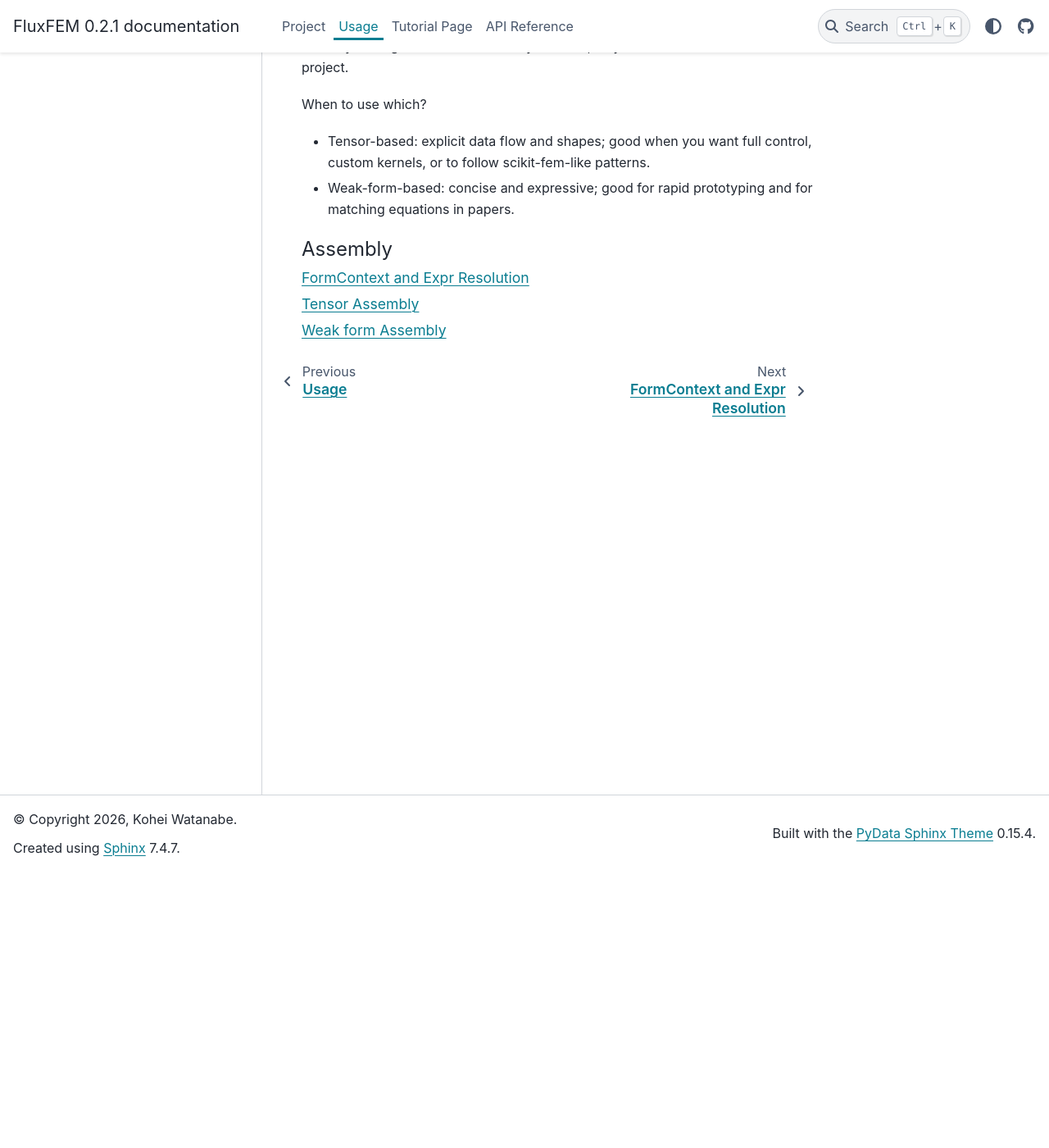
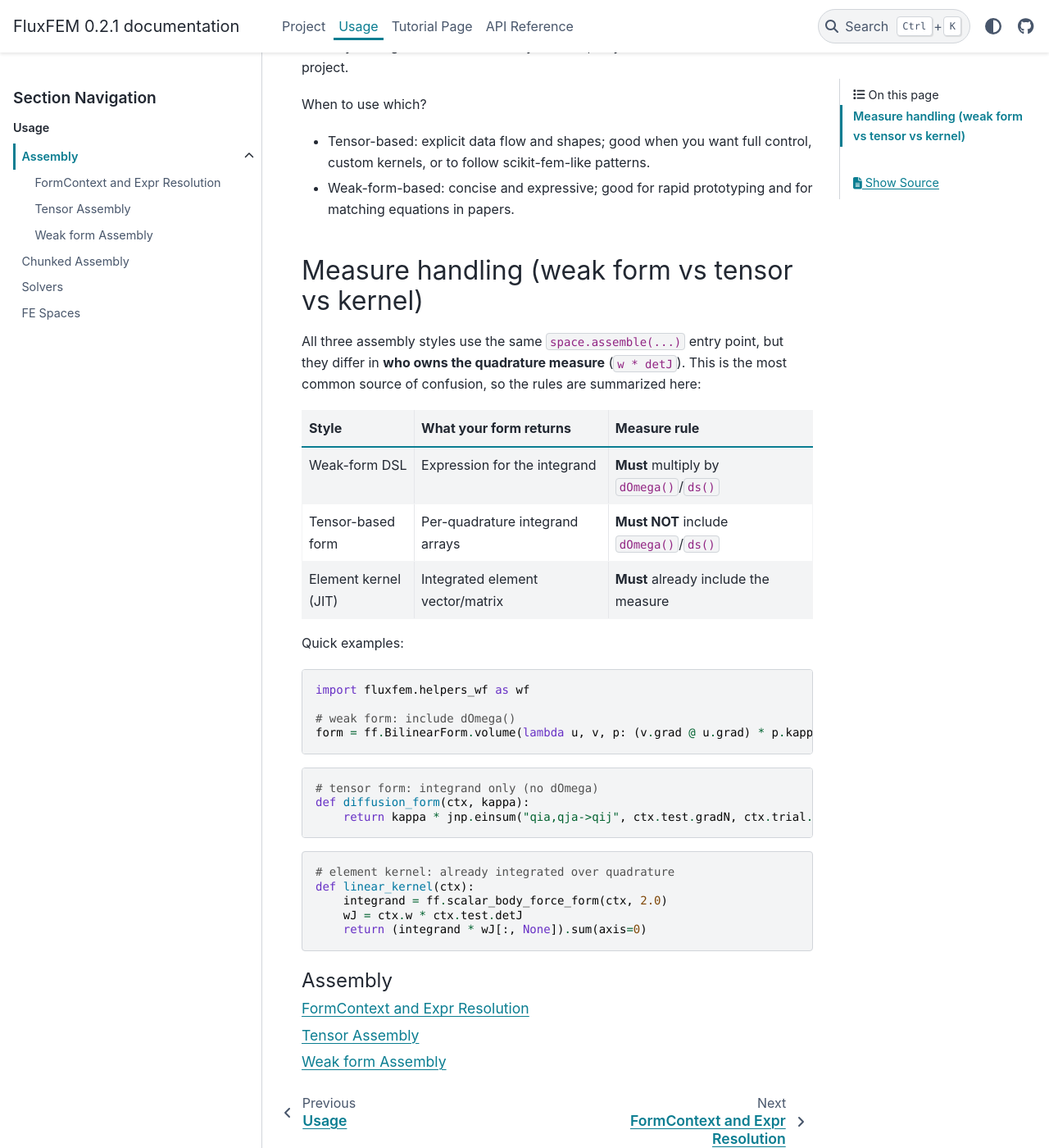
Before and after one commit to kevin-tofu/fluxfem, a Sphinx documentation site: the page built from docs/source/assembly.rst, in a window 1280 px wide and 1400 px high, scrolled down 337 px. Shown: the whole window at 82% size. Built offline with Sphinx 7.4.7 and the PyData theme 0.15.4, drawn with Linux system fonts in a browser that asks for light colours.

```diff
--- a/docs/source/api/core.rst
+++ b/docs/source/api/core.rst
@@ -61,8 +61,10 @@ form kind and domain. The following combinations are supported:
      - volume
      - ``(u_elem, ctx) -> (n_ldofs, n_ldofs)``
 
-Use ``domain="surface"`` with the surface-specific assembly helpers
-(``assemble_surface_linear_form``, ``assemble_surface_bilinear_form``).
+Use ``domain="surface"`` with a surface-specific assembly helper. For most workflows
+use ``SurfaceMesh.assemble_linear_form_on_space(...)``; lower-level options include
+``assemble_surface_linear_form`` and ``assemble_surface_bilinear_form`` when you need
+explicit ``dim``/``n_total_nodes`` control.
 
 Example (MixedProblem)
 ----------------------
--- a/docs/source/assembly.rst
+++ b/docs/source/assembly.rst
@@ -17,6 +17,53 @@ When to use which?
 - Weak-form-based: concise and expressive; good for rapid prototyping and for
   matching equations in papers.
 
+Measure handling (weak form vs tensor vs kernel)
+------------------------------------------------
+
+All three assembly styles use the same ``space.assemble(...)`` entry point, but
+they differ in **who owns the quadrature measure** (``w * detJ``). This is the
+most common source of confusion, so the rules are summarized here:
+
+.. list-table::
+   :header-rows: 1
+   :widths: 22 38 40
+
+   * - Style
+     - What your form returns
+     - Measure rule
+   * - Weak-form DSL
+     - Expression for the integrand
+     - **Must** multiply by ``dOmega()``/``ds()``
+   * - Tensor-based form
+     - Per-quadrature integrand arrays
+     - **Must NOT** include ``dOmega()``/``ds()``
+   * - Element kernel (JIT)
+     - Integrated element vector/matrix
+     - **Must** already include the measure
+
+Quick examples:
+
+.. code-block:: python
+
+   import fluxfem.helpers_wf as wf
+
+   # weak form: include dOmega()
+   form = ff.BilinearForm.volume(lambda u, v, p: (v.grad @ u.grad) * p.kappa * wf.dOmega())
+
+.. code-block:: python
+
+   # tensor form: integrand only (no dOmega)
+   def diffusion_form(ctx, kappa):
+       return kappa * jnp.einsum("qia,qja->qij", ctx.test.gradN, ctx.trial.gradN)
+
+.. code-block:: python
+
+   # element kernel: already integrated over quadrature
+   def linear_kernel(ctx):
+       integrand = ff.scalar_body_force_form(ctx, 2.0)
+       wJ = ctx.w * ctx.test.detJ
+       return (integrand * wJ[:, None]).sum(axis=0)
+
 
 .. toctree::
    :maxdepth: 1
--- a/docs/source/assembly_weakform.rst
+++ b/docs/source/assembly_weakform.rst
@@ -230,10 +230,12 @@ In the tests, this matches the tensor-based reference traction form:
 
 .. code-block:: python
 
+   import fluxfem.helpers_ts as h_ts
+
    surface_form = ff.LinearForm.surface(lambda v, t: wf.dot(v, t) * wf.ds())
 
    def traction_form(ctx: ff.SurfaceFormContext, t):
-       return ff.dot(ctx.v, t)
+       return h_ts.dot(ctx.v, t)
 
 Both assemblies match.
 
```
Also changed, not shown: README.md (+6 -6 lines), src/fluxfem/__init__.py (+0 -13 lines), 3 other files.
